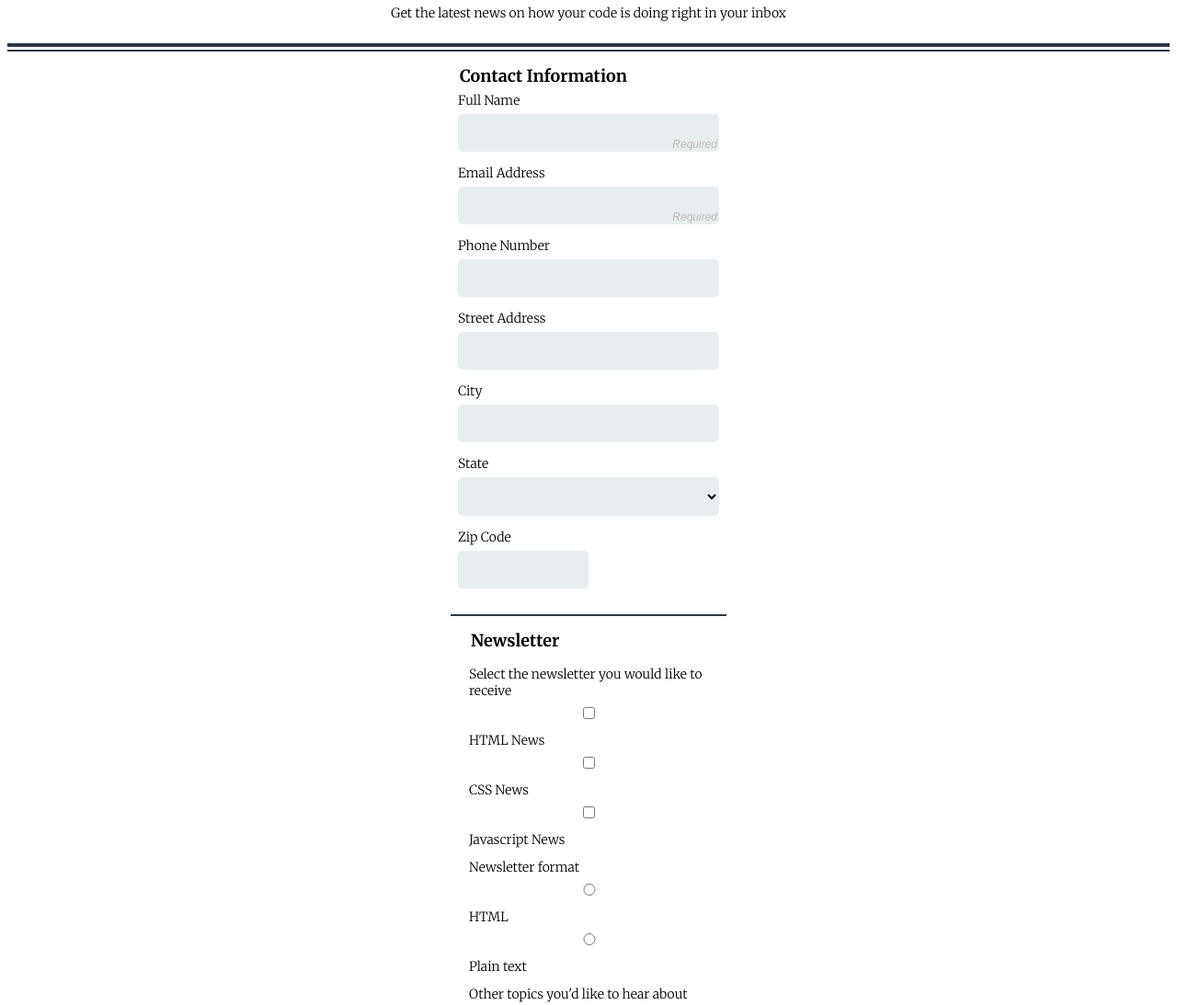
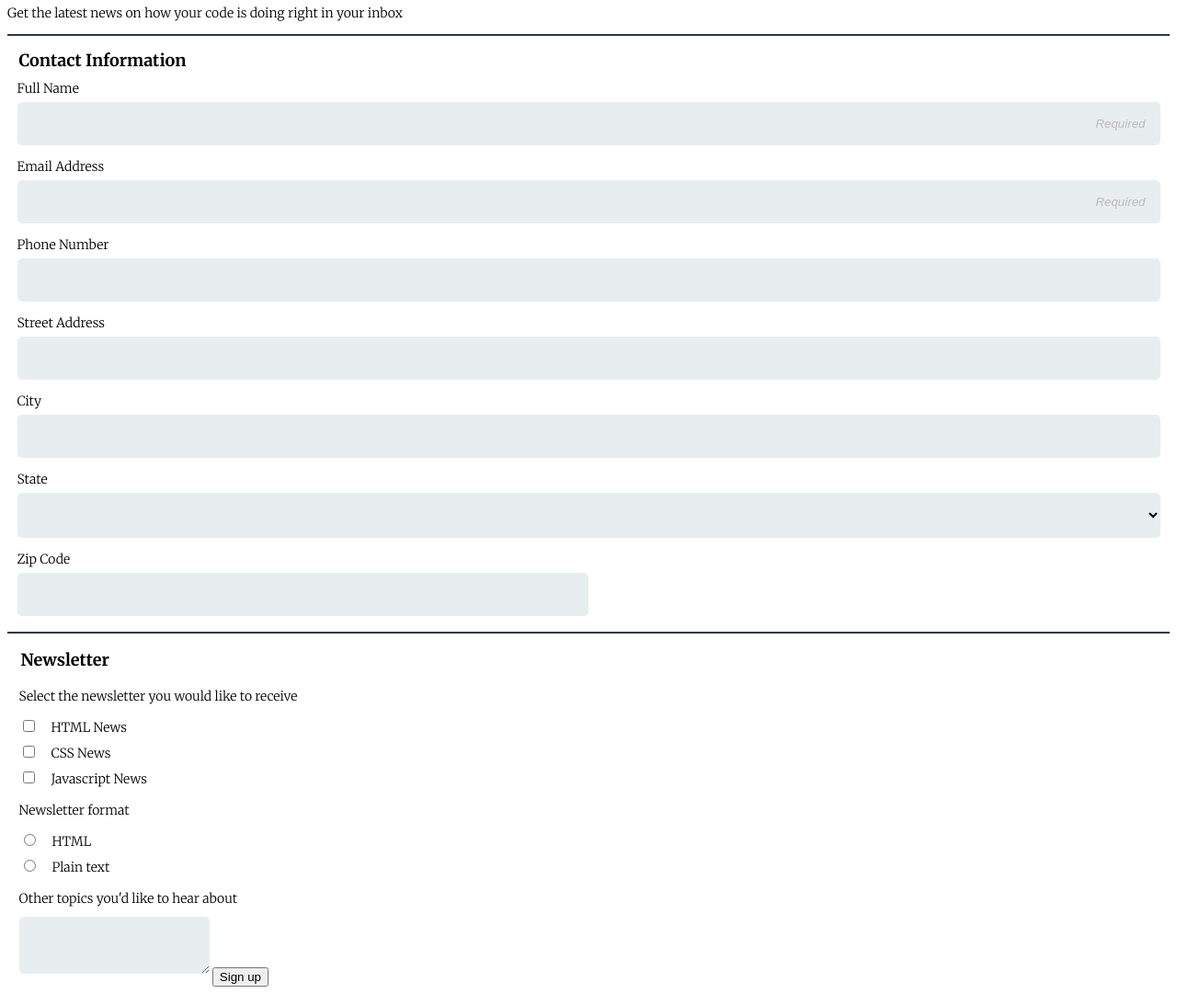
Before and after one commit to AmPrince86/Techdegree-project-3, a plain HTML site: page index.html in a window 1280 px wide. Shown: the part 120-1213 px from the top of the page at 92% size. Drawn offline with Linux system fonts and the light colour scheme.

Commit message:
Made changes

```diff
--- a/css/styles.css
+++ b/css/styles.css
@@ -1,10 +1,10 @@
 * {
     box-sizing: border-box;
 }
+
 body {
    font-family: 'Merriweather', serif;
    font-size: 14px;
-   /* margin: 0; */
 }
 
 /* HEADER */
@@ -16,42 +16,36 @@
 }
 
 h2 {
-    border: 0px solid white;
+
     padding: 0 10px 0 10px;
     text-transform: uppercase;
 }
 
 /* NEWSLETTER-HEADER */
-div {
+.signup {
+    display: inline;
     border-bottom: 4px solid #2E3846;
-    margin-bottom: 0.2rem;
     text-align: center;
 }
 
-p {
-    border: 0px solid green;
-    margin-bottom: 1.5rem;
-}
 /* MAIN-FORM */
 main {
     border-top: 2px solid #2E3846;
+    margin-bottom: 0.4rem;
 }
 
-fieldset {
+.form1 {
     border: none;
     display: flex;
     flex-direction: column;
-    border: 0px solid purple;
-    max-width: 300px;
     margin: 15px auto;
-    padding: 10px 20px;
+    border-bottom: 2px solid #2E3846;
 }
 
-::placeholder {
-    border: 0px solid blue;
+input::placeholder {
     color: rgb(189, 186, 186);
-    font-size: 12px;
     font-style: italic;
+    margin-bottom: 10px;
     text-align: end;
 }
 
@@ -68,7 +62,7 @@
 input,
 select,
 textarea {
-    padding-top: 25px;
+    padding: 1.0rem;
     background-color: #e8eeef;
     border: none;
     border-radius: 5px;
@@ -83,13 +77,15 @@
     width: 50%;
 }
 
-.form1 {
-    border-bottom: 2px solid #2E3846;
-    padding: 0  8px 20px 8px;
+.form2 {
+    border: none;
+    line-height: 2em;
 }
 
-::checkbox {
-    border: 2px solid orange;
+input[type="checkbox"] + label,
+input[type="radio"] + label {
+    display: inline;
+	padding-left: 15px;
 }
 
 /* FOOTER */
--- a/index.html
+++ b/index.html
@@ -14,13 +14,13 @@
         <h2>The Code Review</h2>
     </header>
 
-    <div>
+    <div class="singup">
         <h3>Signup for our newsletter</h3>
         <p>Get the latest news on how your code is doing right in your inbox</p>
     </div>
 
-    <main>           <!-- input value for action -->
-        <form action="" method="post">
+    <main>
+        <form action="index.html" method="post">
             <fieldset class="form1">
                 <legend>Contact Information</legend>
                 <label for="name">Full Name</label>
@@ -50,17 +50,14 @@
                 <legend class="newsletter">Newsletter</legend>
                 <label>Select the newsletter you would like to receive</label>
 
-                <input type="checkbox" id="news" name="user_news"><label for="news">HTML News</label>
-
-                <input type="checkbox" id="news" name="user_news"><label for="news">CSS News</label>
-
-                <input type="checkbox" id="news" name="user_news"><label for="news">Javascript News</label>
+                <input type="checkbox" id="html-news" name="user_newsletter"><label for="html-news">HTML News</label><br>
+                <input type="checkbox" id="css-news" name="user_newsletter"><label for="css-news">CSS News</label><br>
+                <input type="checkbox" id="javascript-news" name="user_newsletter"><label for="javascript-news">Javascript News</label><br>
 
                 <label>Newsletter format</label>
 
-                <input type="radio" id="format" name="user_news"><label for="format">HTML</label>
-
-                <input type="radio" id="format" name="user_news"><label for="format">Plain text</label>
+                <input type="radio" id="format" name="user_news"><label for="format">HTML</label><br>
+                <input type="radio" id="format" name="user_news"><label for="format">Plain text</label><br>
 
                 <label for="comments">Other topics you'd like to hear about</label>
                 <textarea id="comments" name="comments"></textarea>
```
